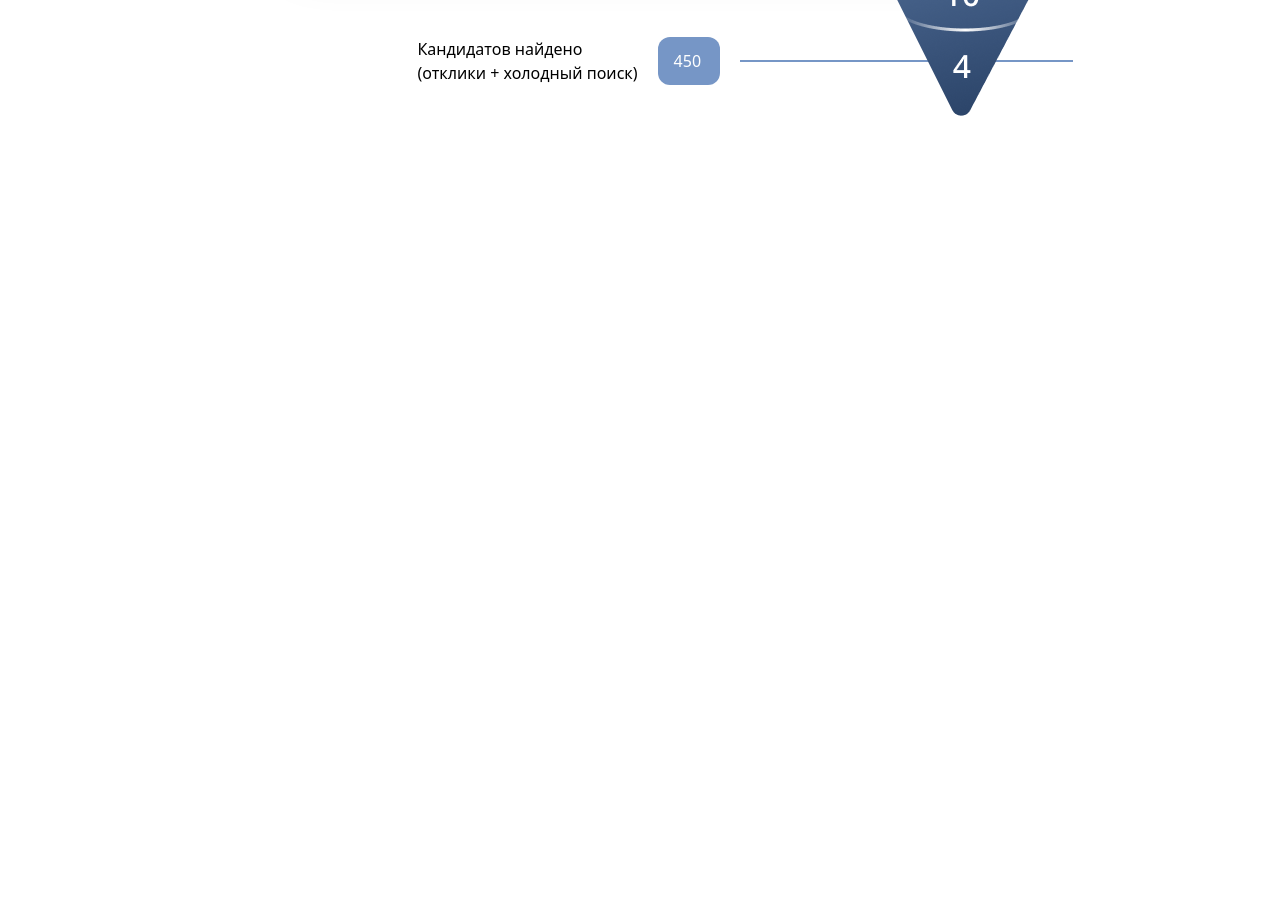
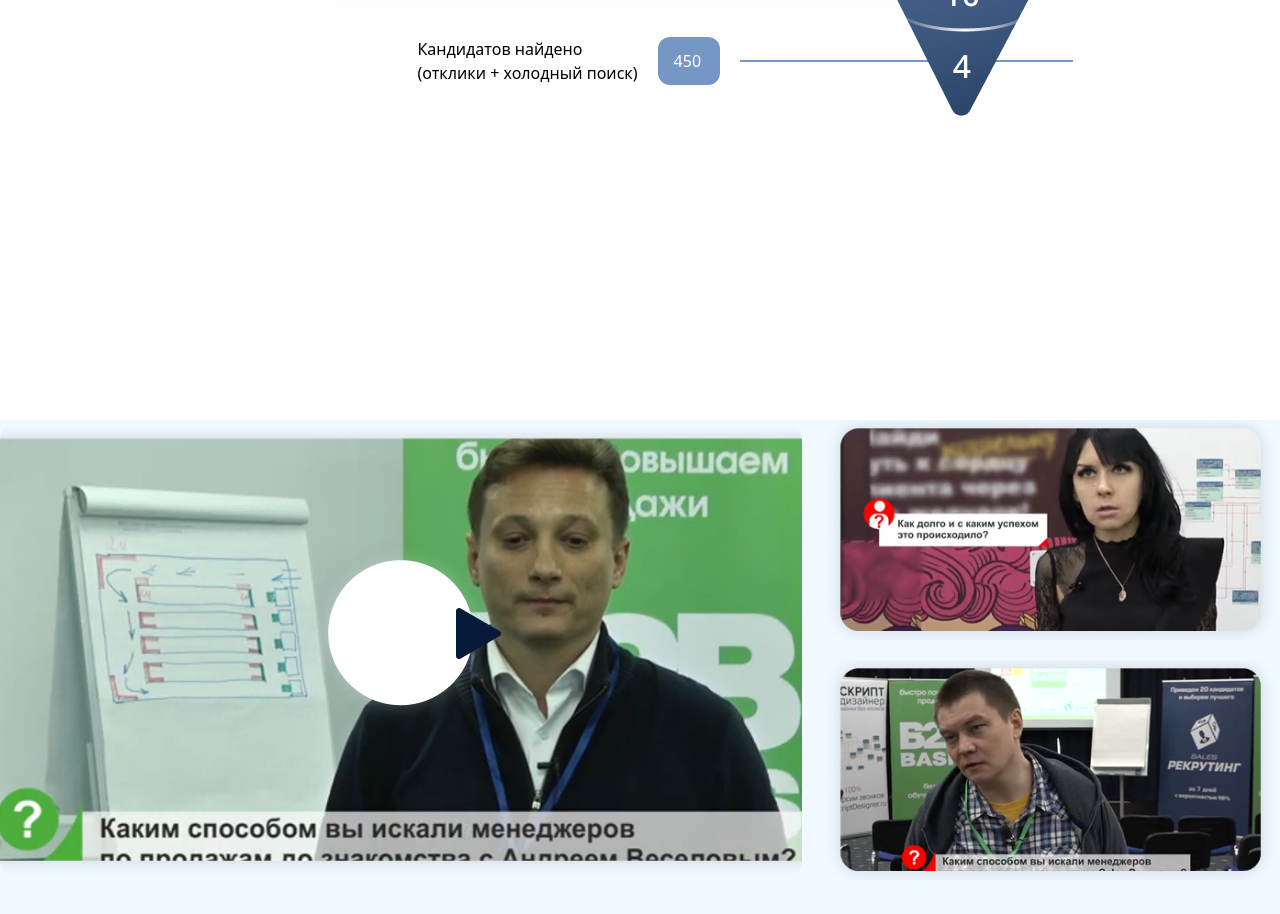
Before and after one commit to Smi1e-design/ins, a website: page index.html in a window 1280 px wide. Shown: the part 5885-6799 px from the top of the page. Before the commit the page ends 6097 px from the top, so only its background shows below. Drawn offline with Linux system fonts and the light colour scheme.

Commit message:
section-7

```diff
--- a/index.html
+++ b/index.html
@@ -427,5 +427,20 @@
            </div>
         </div>
       </section>
+      <section>
+        <div class="w-full bg-[#F0F9FF] h-[742px]">
+            <div class=" maw-w-[1440px] h-[460px] flex justify-center gap-5 mt-25 lg:mt-52">
+                <div class="w-[95%] ml-5 lg:m-0 lg:w-[940px] h-[460px] bg-[url(333.png)] bg-center bg-cover relative rounded-[20px]">
+                    <div><img class="m-auto pt-30" src="./src/Ellipse 196.png" alt=""></div>
+                    <div class="absolute left-40 lg:left-114 bottom-55"><img  src="./src/Polygon 1 (1).png" alt=""></div>
+                </div>
+                    <div class="flex flex-col gap-5 ">
+                        <div class="w-[96%] m-auto lg:m-0 lg:w-[458px] h-[221px] bg-[url(444.png)] bg-center bg-cover rounded-2xl"></div>
+                        <div class="w-[96%] m-auto lg:m-0 lg:w-[458px] h-[221px] bg-[url(555.png)] bg-center bg-cover rounded-2xl"></div>
+                    </div>
+
+                </div>
+        </div>
+      </section>
 </body>
 </html>
```
Also changed, not shown: src/333.png (added), src/444.png (added), src/555.png (added), src/Ellipse 196.png (added), src/Polygon 1 (1).png (added), src/output.css.
